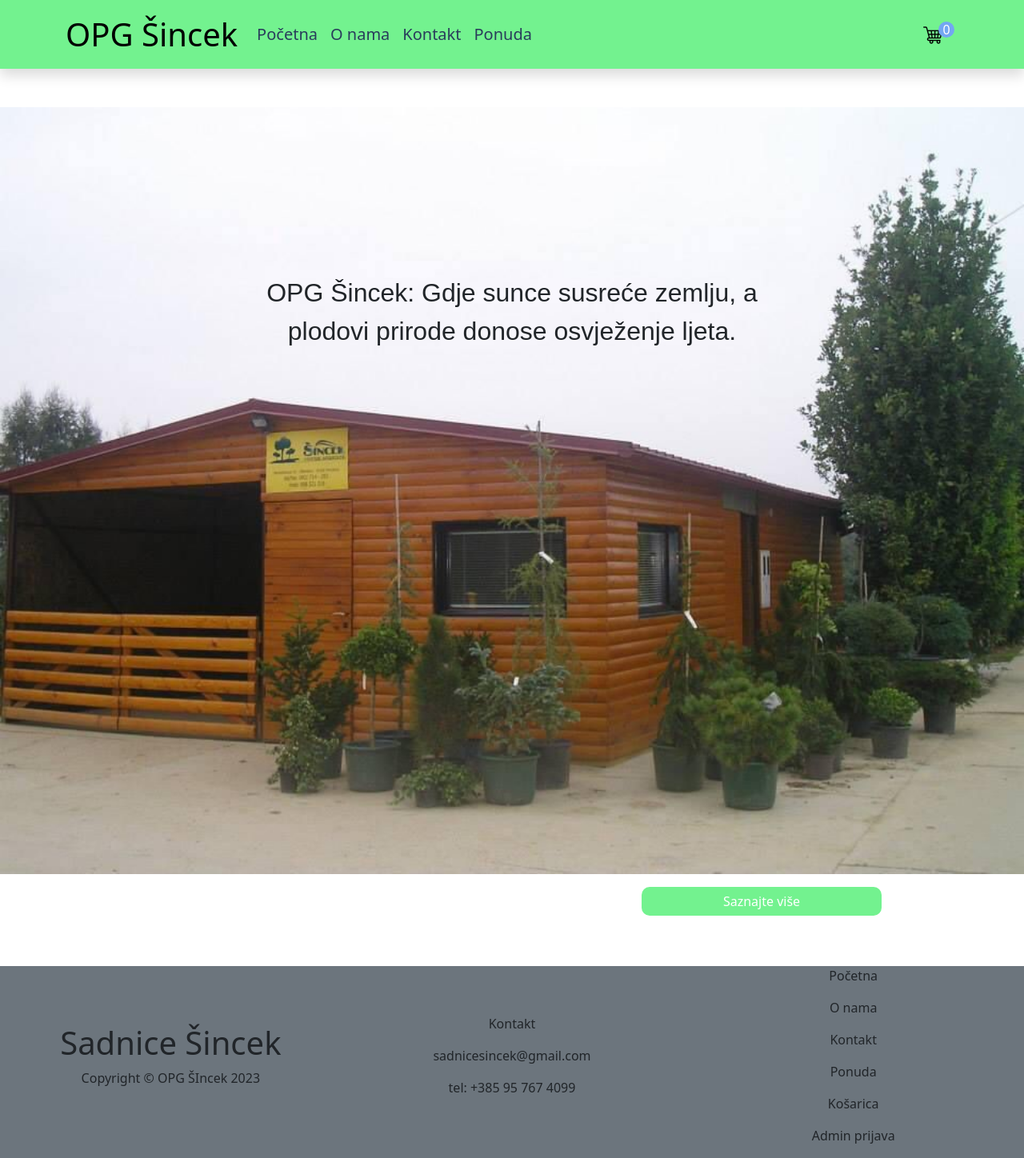
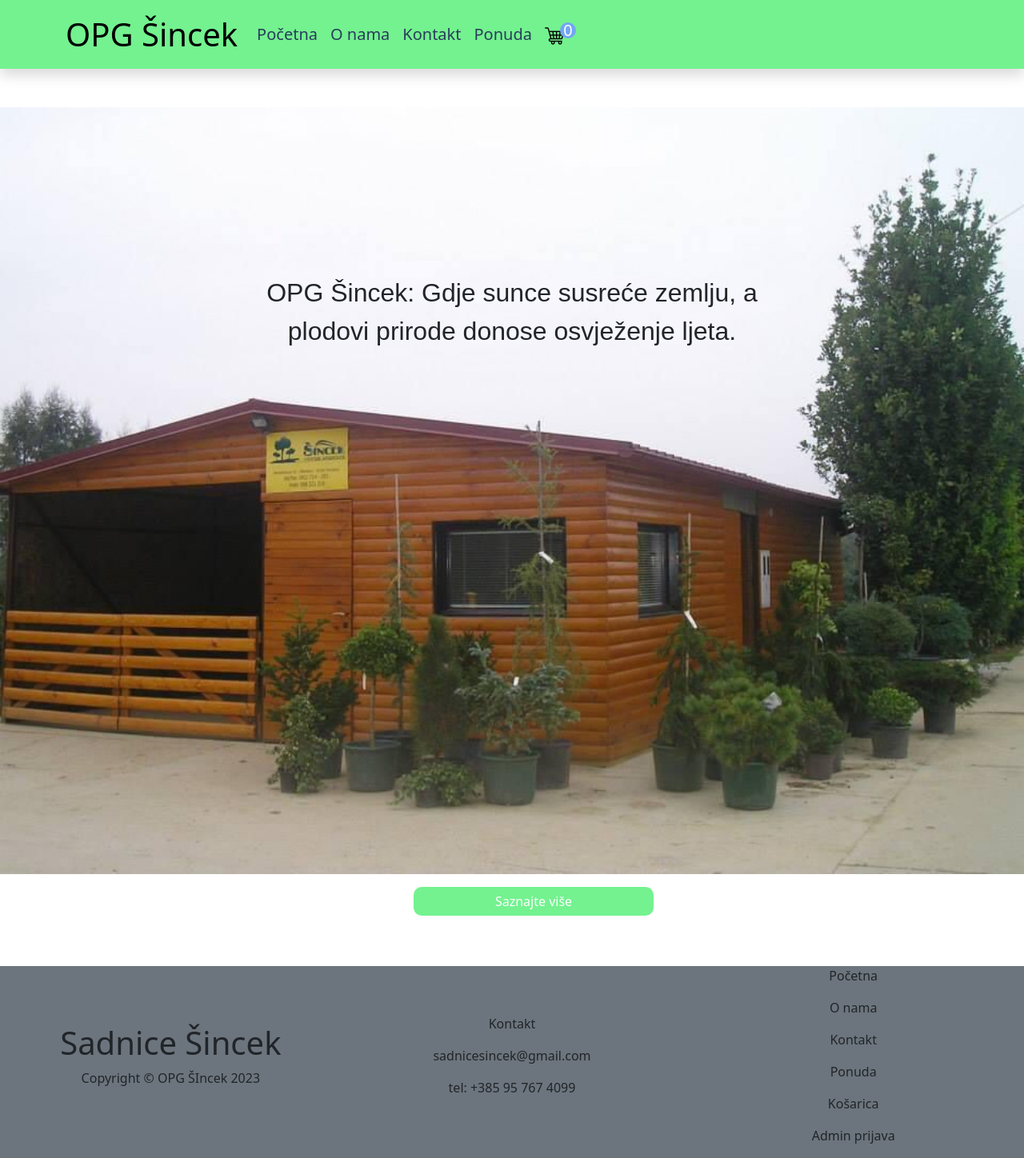
Before and after one commit to Luksuz/OPG--incek, a React (Create React App) app: page / in a window 1280 px wide. Shown: the whole page at 80% size. Built offline with nearby package versions, Linux system fonts and the light colour scheme.

Commit message:
layout fixes

```diff
--- a/src/Home.js
+++ b/src/Home.js
@@ -27,8 +27,8 @@ function Home() {
                 OPG Šincek: Gdje sunce susreće zemlju, a plodovi prirode donose osvježenje ljeta.
               </p>
             </Col>
-            <Col md={6} className="">
-              <Button className="mt-3 green-button" href="/ONama">
+            <Col md={6} className="d-flex">
+              <Button className="mt-3 green-button  text-center" href="/ONama">
                 Saznajte više
               </Button>
             </Col>
--- a/src/Ponuda.js
+++ b/src/Ponuda.js
@@ -38,10 +38,10 @@ export default function Ponuda() {
             return (
               <Col
                 xs={12}
-                sm={6}
-                md={4}
-                lg={4}
-                xl={3}
+                sm={5}
+                md={3}
+                lg={3}
+                xl={4}
                 className="mb-2 d-flex flex-column justify-content-center align-items-center"
                 key={plant.id}
               >
@@ -59,10 +59,10 @@ export default function Ponuda() {
           {token &&
           <Col
           xs={12}
-          sm={6}
-          md={4}
-          lg={4}
-          xl={3}
+          sm={5}
+          md={3}
+          lg={3}
+          xl={4}
           className="mb-2 d-flex flex-column justify-content-center align-items-center"
           >
           <BlankCard />
--- a/src/components/Navbar.js
+++ b/src/components/Navbar.js
@@ -29,14 +29,12 @@ export default function NavigationBar() {
                         <Nav.Link as={Link} to="/ONama">O nama</Nav.Link>
                         <Nav.Link as={Link} to="/Kontakt">Kontakt</Nav.Link>
                         <Nav.Link as={Link} to="/Ponuda">Ponuda</Nav.Link>
+                        <Nav.Link as={Link} to="/Kosarica" className=''>
+                            <img src="shopping-cart.png" alt="cart" />
+                            <span className="cart-icon">{quantity}</span>
+                    </Nav.Link>
+                    </Nav>
 
-                    </Nav>
-                    <Nav>
-                        <div className="position-relative">
-                            <img src="shopping-cart.png" onClick={() => navigate("/Kosarica")} alt="cart" />
-                            <span className="cart-icon">{quantity}</span>
-                        </div>
-                    </Nav>
                 </Navbar.Collapse>
             </Container>
         </Navbar>
--- a/src/components/blankCard.js
+++ b/src/components/blankCard.js
@@ -31,8 +31,8 @@ export default function BlankCard() {
     uploadImage(
       imageData.image,
       imageData.name,
+      imageData.price,
       imageData.description,
-      imageData.price,
       localStorage.getItem("sincek_token")
     );
     setShow(false);
--- a/src/components/plantCard.js
+++ b/src/components/plantCard.js
@@ -53,7 +53,7 @@ export default function PlantCard({ imageId, imageUrl, name, price, description,
         <hr />
         <p className="card-text green-shadow">{description}</p>
         <hr />
-        <p className="card-text">{price}</p>
+        <p className="card-text">{`${price}€`}</p>
         {token && (
           <div className="d-flex">
             <button
--- a/src/styles.css
+++ b/src/styles.css
@@ -1,6 +1,7 @@
 .green-button{
     height: auto;
     width: 50%;
+    transform: translateX(-50%);
     background-color: #73F28F;
     transition: 0.5s;
     outline-color: #73F28F;
@@ -60,3 +61,7 @@
         line-height: 1;
         }
 }
+
+.basket{
+    margin-left: 10%;
+}
```
